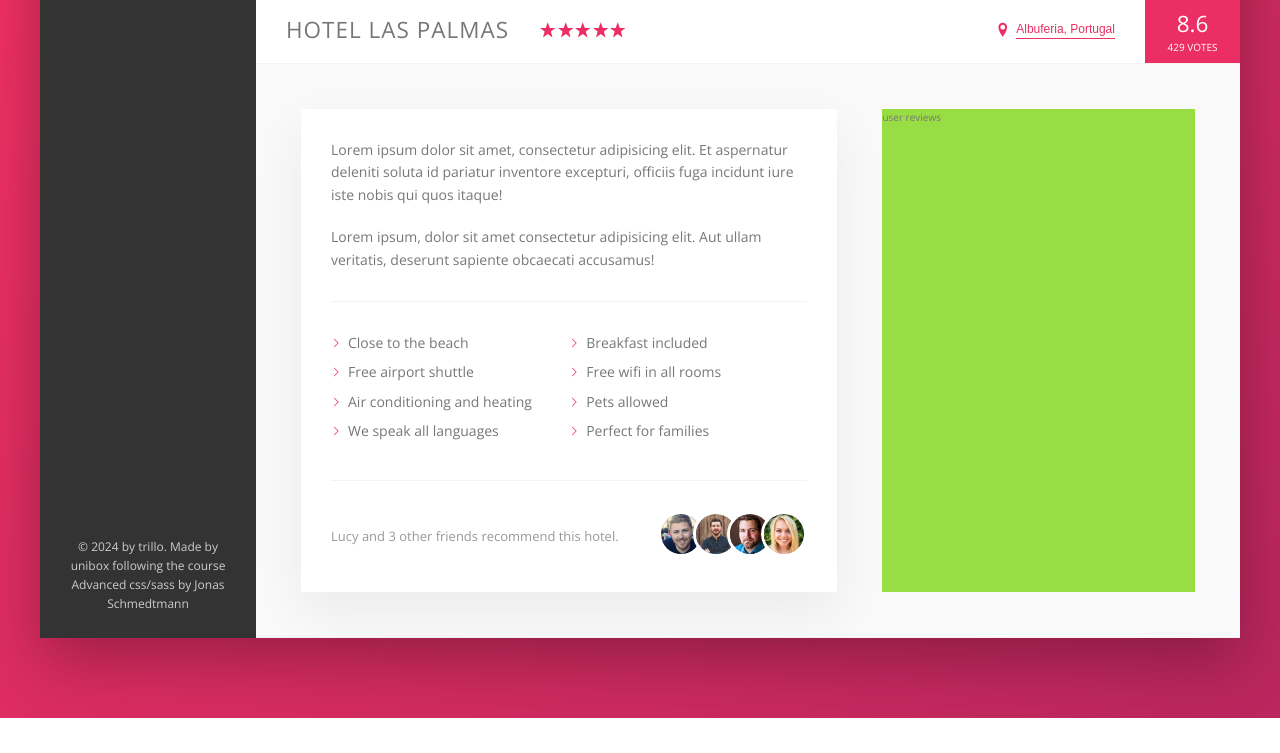
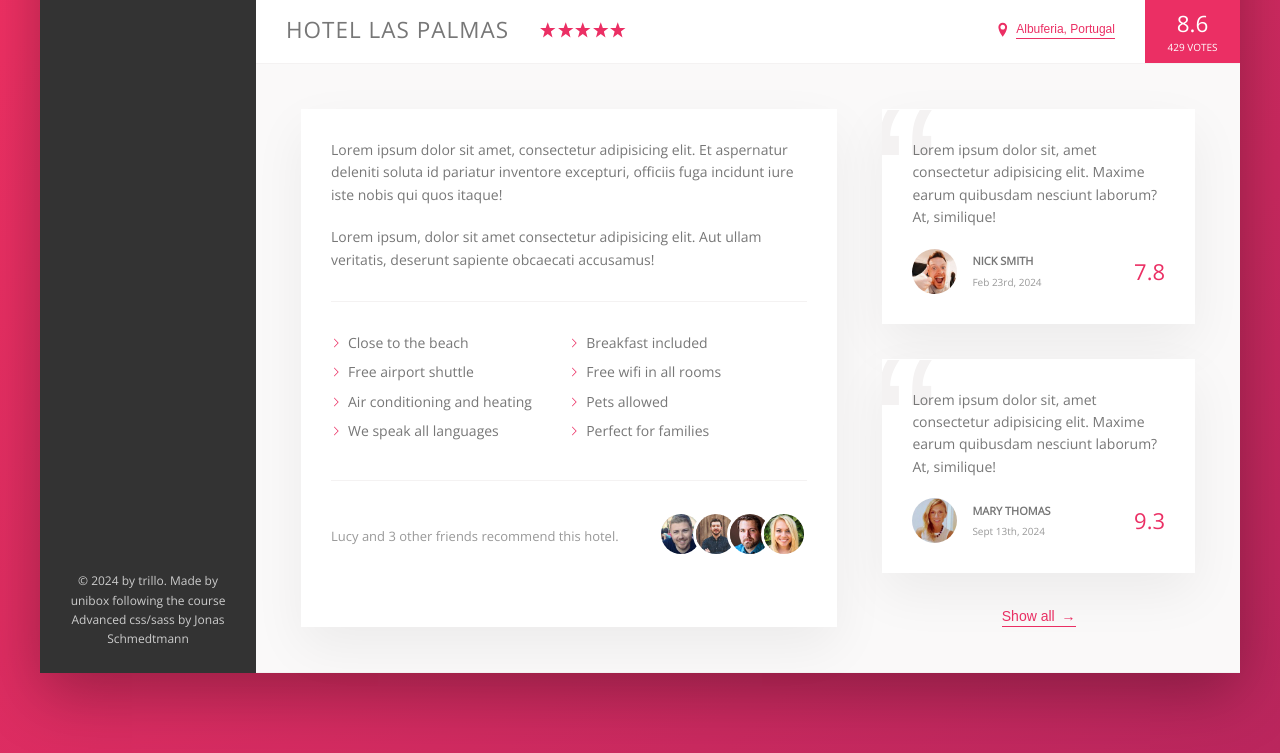
Before and after one commit to uniboxx/trillo-unibox, a website built with Vite: page index.html in a window 1280 px wide. Shown: the part 538-1291 px from the top of the page. Before the commit the page ends 1256 px from the top, so only its background shows below. Built offline with nearby package versions, Linux system fonts and the light colour scheme.

Commit message:
finished reviews section

```diff
--- a/index.html
+++ b/index.html
@@ -167,7 +167,36 @@
           </div>
 
           <div class="user-reviews">
-            user reviews
+            <figure class="review">
+              <blockquote class="review__text">
+                Lorem ipsum dolor sit, amet consectetur adipisicing elit. Maxime earum quibusdam nesciunt laborum? At, similique!
+              </blockquote>
+              <figcaption class="review__user">
+                <img class="review__photo" src="img/user-1.jpg" alt="User 1" />
+
+                <div class="review__user-box">
+                  <p class="review__user-name">Nick Smith</p>
+                  <p class="review__user-date">Feb 23rd, 2024</p>
+                </div>
+                <div class="review__rating">7.8</div>
+              </figcaption>
+            </figure>
+
+            <figure class="review">
+              <blockquote class="review__text">
+                Lorem ipsum dolor sit, amet consectetur adipisicing elit. Maxime earum quibusdam nesciunt laborum? At, similique!
+              </blockquote>
+              <figcaption class="review__user">
+                <img class="review__photo" src="img/user-2.jpg" alt="User 2" />
+                <div class="review__user-box">
+                  <p class="review__user-name">Mary Thomas</p>
+                  <p class="review__user-date">Sept 13th, 2024</p>
+                </div>
+                <div class="review__rating">9.3</div>
+              </figcaption>
+            </figure>
+
+            <button class="btn-inline">Show all <span>&rarr;</span></button>
           </div>
         </div>
 
--- a/scss/_components.scss
+++ b/scss/_components.scss
@@ -270,8 +270,17 @@
   cursor: pointer;
   transition: all 0.2s;
 
+  span {
+    margin-left: 3px;
+    transition: margin-left 0.2s;
+  }
+
   &:hover {
     color: var(--color-grey-dark-1);
+
+    span {
+      margin-left: 8px;
+    }
   }
 
   &:focus {
@@ -362,3 +371,66 @@
     }
   }
 }
+
+//_ REVIEWS
+
+.review {
+  background-color: #fff;
+  box-shadow: var(--shadow-light);
+  padding: 3rem;
+  margin-bottom: 3.5rem;
+  position: relative;
+  overflow: hidden;
+
+  &__text {
+    margin-bottom: 2rem;
+    z-index: 1;
+    position: relative;
+  }
+
+  &__user {
+    display: flex;
+    align-items: center;
+  }
+
+  &__photo {
+    height: 4.5rem;
+    width: 4.5rem;
+    border-radius: 50%;
+    margin-right: 1.5rem;
+  }
+
+  &__user-box {
+    margin-right: auto;
+  }
+
+  &__user-name {
+    font-size: 1.1rem;
+    font-weight: 600;
+    text-transform: uppercase;
+    margin-bottom: 0.4rem;
+  }
+
+  &__user-date {
+    font-size: 1rem;
+    color: var(--color-grey-dark-3);
+  }
+
+  &__rating {
+    color: var(--color-primary);
+    font-size: 2.2rem;
+    font-weight: 300;
+  }
+
+  &::before {
+    content: "\201C";
+    position: absolute;
+    top: -3rem;
+    left: -1rem;
+    font-size: 20rem;
+    font-family: sans-serif;
+    line-height: 1;
+    color: var(--color-grey-light-2);
+    z-index: 1;
+  }
+}
--- a/scss/layout/_layout.scss
+++ b/scss/layout/_layout.scss
@@ -38,6 +38,7 @@
 }
 
 .detail {
+  font-size: 1.4rem;
   display: flex;
   padding: 4.5rem;
   background-color: var(--color-grey-light-1);
@@ -45,7 +46,6 @@
 }
 
 .description {
-  font-size: 1.4rem;
   background-color: #fff;
   box-shadow: var(--shadow-light);
   padding: 3rem;
@@ -55,5 +55,8 @@
 
 .user-reviews {
   flex: 1;
-  background-color: #9d4;
+  // background-color: #9d4;
+  display: flex;
+  flex-direction: column;
+  align-items: center;
 }
```
